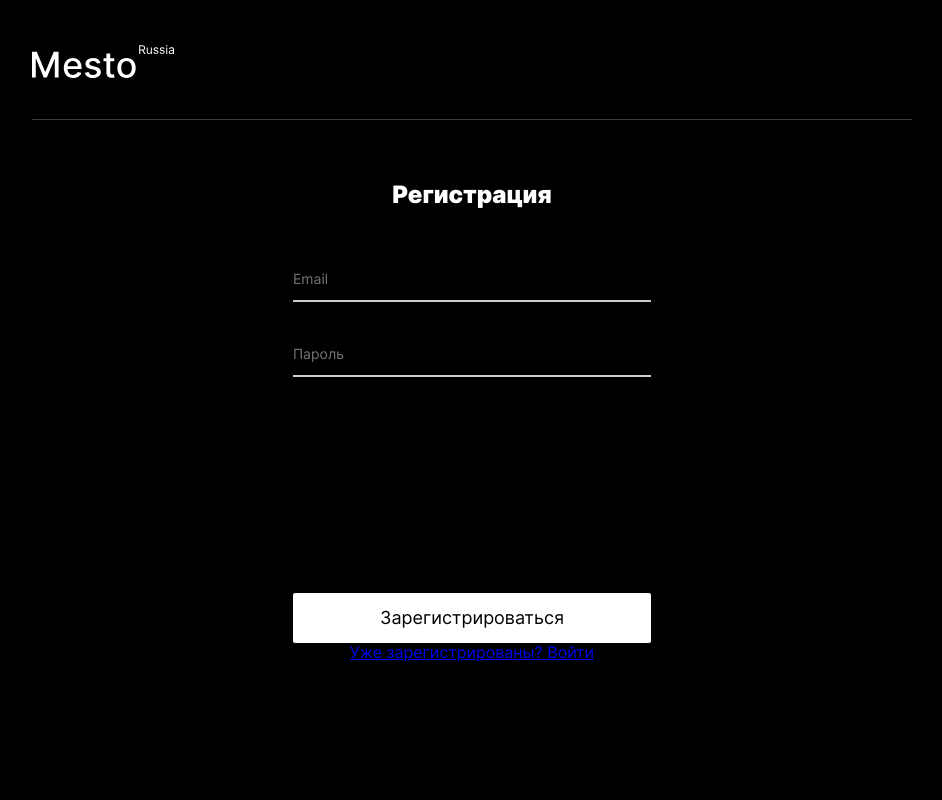
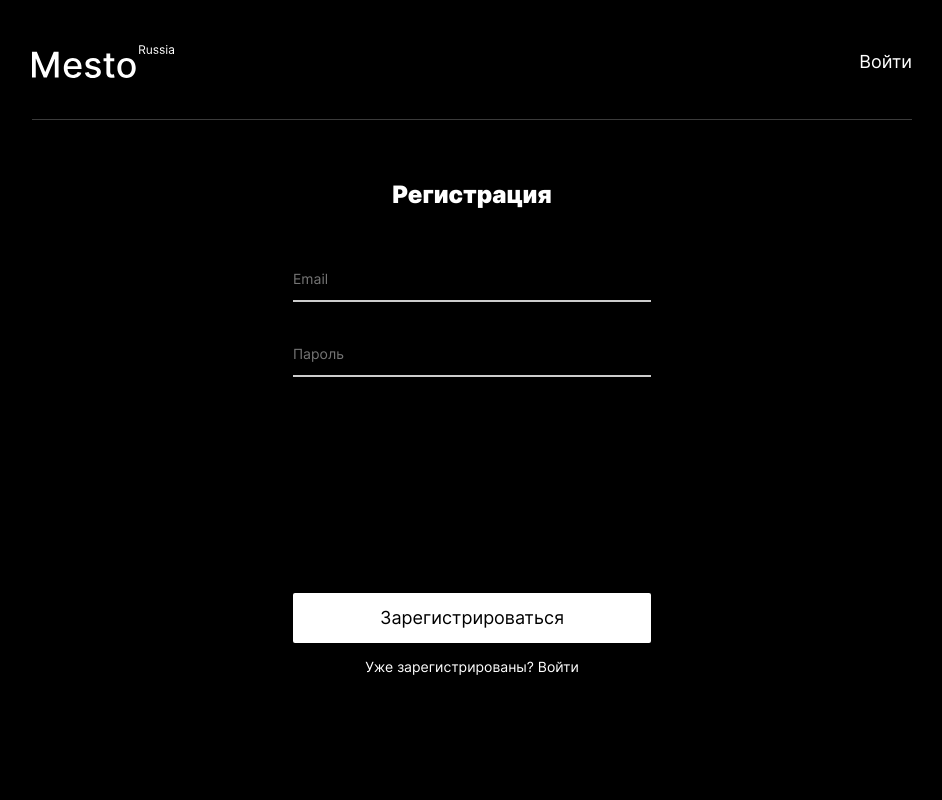
Before and after one commit to effectorea/react-mesto-auth, a React (Create React App) app: page /sign-up in a window 1280 px wide. Shown: the top 800 px of the page, without its empty margins (168-1110 px from the left). Built offline with nearby package versions, Linux system fonts and the light colour scheme; no server answers.

Commit message:
creating the main structure

```diff
--- /dev/null
+++ b/src/blocks/header/__email/header__email.css
@@ -0,0 +1,8 @@
+.header__email {
+    font-style: normal;
+    font-weight: 500;
+    font-size: 18px;
+    line-height: 22px;
+    text-align: right;
+    color: #FFFFFF;
+}
--- /dev/null
+++ b/src/blocks/header/__link/header__link.css
@@ -0,0 +1,15 @@
+.header__link {
+    font-style: normal;
+    font-weight: 400;
+    font-size: 18px;
+    line-height: 22px;
+    text-align: right;
+    color: #FFFFFF;
+    text-decoration: none;
+    padding-left: 24px;
+    transition: 0.3s opacity;
+}
+
+.header__link:hover {
+    opacity: 0.6;
+}
--- a/src/blocks/header/header.css
+++ b/src/blocks/header/header.css
@@ -6,6 +6,7 @@
   padding-top: 45px;
   padding-bottom: 41px;
   border-bottom: 1px solid rgba(84, 84, 84, 0.7);
+  justify-content: space-between;
 }
 
 @media screen and (max-width: 902px) {
--- /dev/null
+++ b/src/blocks/register/__link/register__link.css
@@ -0,0 +1,22 @@
+.register__link {
+  display: block;
+  font-style: normal;
+  font-weight: 400;
+  font-size: 14px;
+  line-height: 17px;
+  text-align: center;
+  color: #ffffff;
+  margin-top: 15px;
+  transition: 0.3s opacity;
+  text-decoration: none;
+}
+
+.register__link:hover {
+  opacity: 0.6;
+}
+
+@media screen and (max-width: 460px) {
+    .register__button {
+        margin-top: 20px;
+    }
+}
--- a/src/components/App.js
+++ b/src/components/App.js
@@ -33,9 +33,7 @@ function App() {
       .then((res) => {
         setCards(res);
       })
-      .catch((err) => {
-        console.log(`Ошибка при загрузке данных ${err}`);
-      });
+
   }, []);
 
   useEffect(() => {
@@ -130,8 +128,9 @@ function App() {
         console.log(`Ошибка при загрузке карточки ${err}`);
       });
   }
+  function handleRegistration() {}
 
-  function handleRegistration() {}
+  function handleLoggingIn() {}
 
   return (
     <div className="App">
@@ -155,10 +154,9 @@ function App() {
               <Register onRegister={handleRegistration} />
             </Route>
             <Route path="/sign-in">
-              <Login />
+              <Login onLogin={handleLoggingIn}/>
             </Route>
           </Switch>
-          <Main />
           <Footer />
           <EditProfilePopup
             isOpen={isEditProfilePopupOpen}
--- a/src/components/Header.js
+++ b/src/components/Header.js
@@ -1,11 +1,36 @@
 import React from "react";
 import headerLogo from "../images/logo.svg";
+import { Route, Switch, Link } from "react-router-dom";
 
-function Header() {
+function Header({ email }) {
+
+  function signOut() {
+    localStorage.removeItem('token');
+}
   return (
     <div>
       <header className="header">
         <img src={headerLogo} alt="Логотип Место" className="header__logo" />
+        <Switch>
+          <Route path="/sign-up">
+            <Link className="header__link" to="sign-in">
+              Войти
+            </Link>
+          </Route>
+          <Route path="/sign-in">
+            <Link className="header__link" to="sign-up">
+              Регистрация
+            </Link>
+          </Route>
+          <Route path="/main">
+            <div>
+              <span className="header__email">{email}</span>
+              <Link className="header__link" to="/sign-in" onClick={signOut}>
+                Выйти
+              </Link>
+            </div>
+          </Route>
+        </Switch>
       </header>
     </div>
   );
--- a/src/components/Login.js
+++ b/src/components/Login.js
@@ -53,7 +53,7 @@ function Login ({ onLogin }) {
             required
           />
         </label>
-        <button datatype="loginButton" className="register__button">Войти</button>
+        <button className="register__button">Войти</button>
       </form>
     </div>
   );
--- a/src/components/Main.js
+++ b/src/components/Main.js
@@ -43,7 +43,7 @@ function Main({
           ></button>
         </section>
         <section className="elements">
-{/*           {cards.map((element) => {
+          {cards && cards.map((element) => {
             return (
               <Card
                 card={element}
@@ -53,7 +53,7 @@ function Main({
                 onCardDelete={onCardDelete}
               />
             );
-          })} */}
+          })}
         </section>
       </main>
     </div>
--- a/src/components/ProtectedRoute.js
+++ b/src/components/ProtectedRoute.js
@@ -4,8 +4,8 @@ import { Redirect, Route } from "react-router-dom";
 const ProtectedRoute = ({ component: Component, ...props }) => {
   return (
     <Route>
-      {() =>
-        props.loggedIn ? <Component {...props} /> : <Redirect to="/sign-in" />
+      {
+      () => props.loggedIn === true ? <Component {...props} /> : <Redirect to="/sign-in" />
       }
     </Route>
   );
--- a/src/index.css
+++ b/src/index.css
@@ -4,6 +4,8 @@
 @import url(./blocks/header/header.css);
 @import url(./blocks/header/__logo/header__logo.css);
 @import url(./blocks/content/content.css);
+@import url(./blocks/header/__link/header__link.css);
+@import url(./blocks/header/__email/header__email.css);
 
 @import url(./blocks/register/register.css);
 @import url(./blocks/register/__title/register__title.css);
@@ -11,7 +13,7 @@
 @import url(./blocks/register/__label/register__label.css);
 @import url(./blocks/register/__input/register__input.css);
 @import url(./blocks/register/__button/register__button.css);
-
+@import url(./blocks/register/__link/register__link.css);
 
 @import url(./blocks/profile/profile.css);
 @import url(./blocks/profile/__cover/profile__cover.css);
```
Also changed, not shown: src/components/infoTooltip.js (added).
